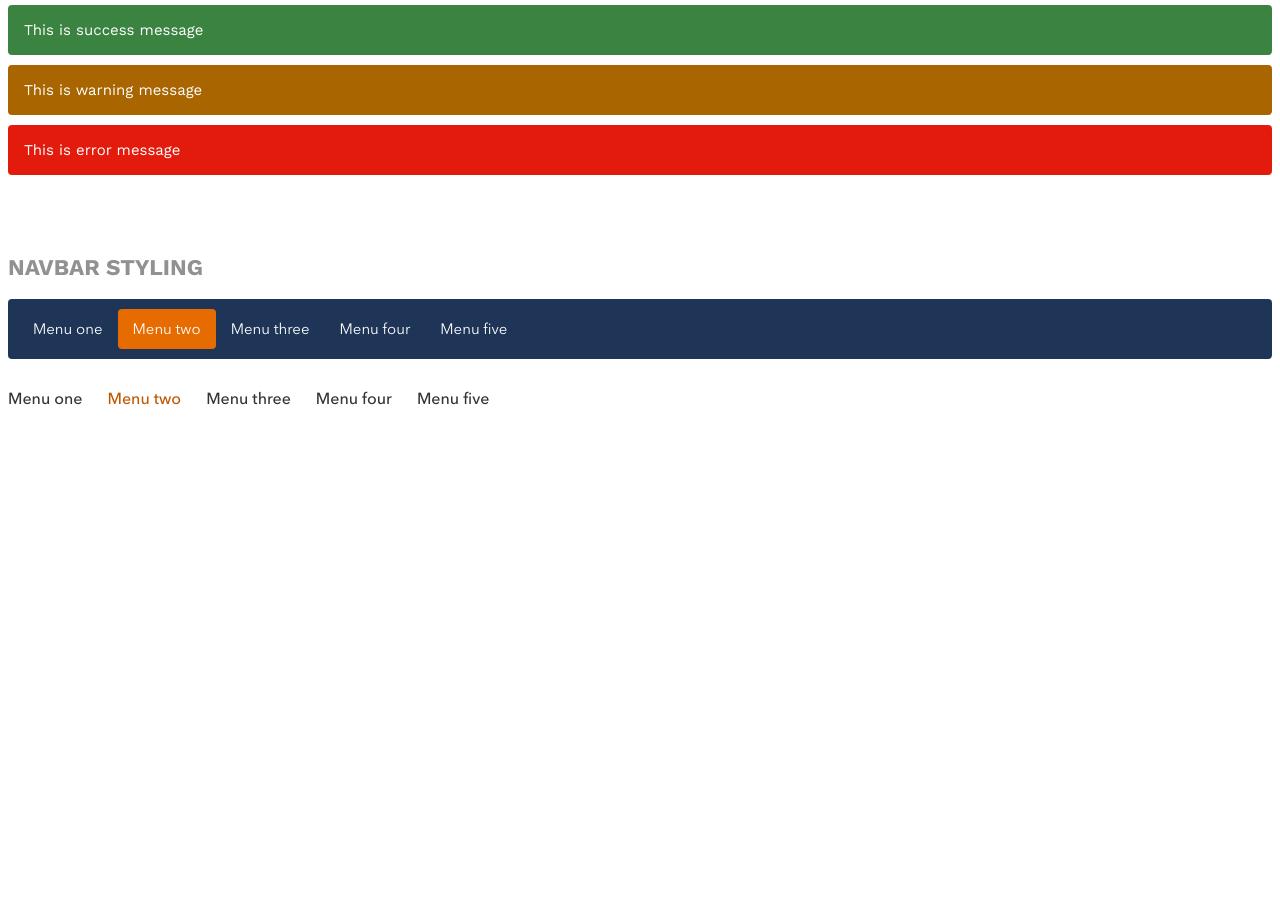
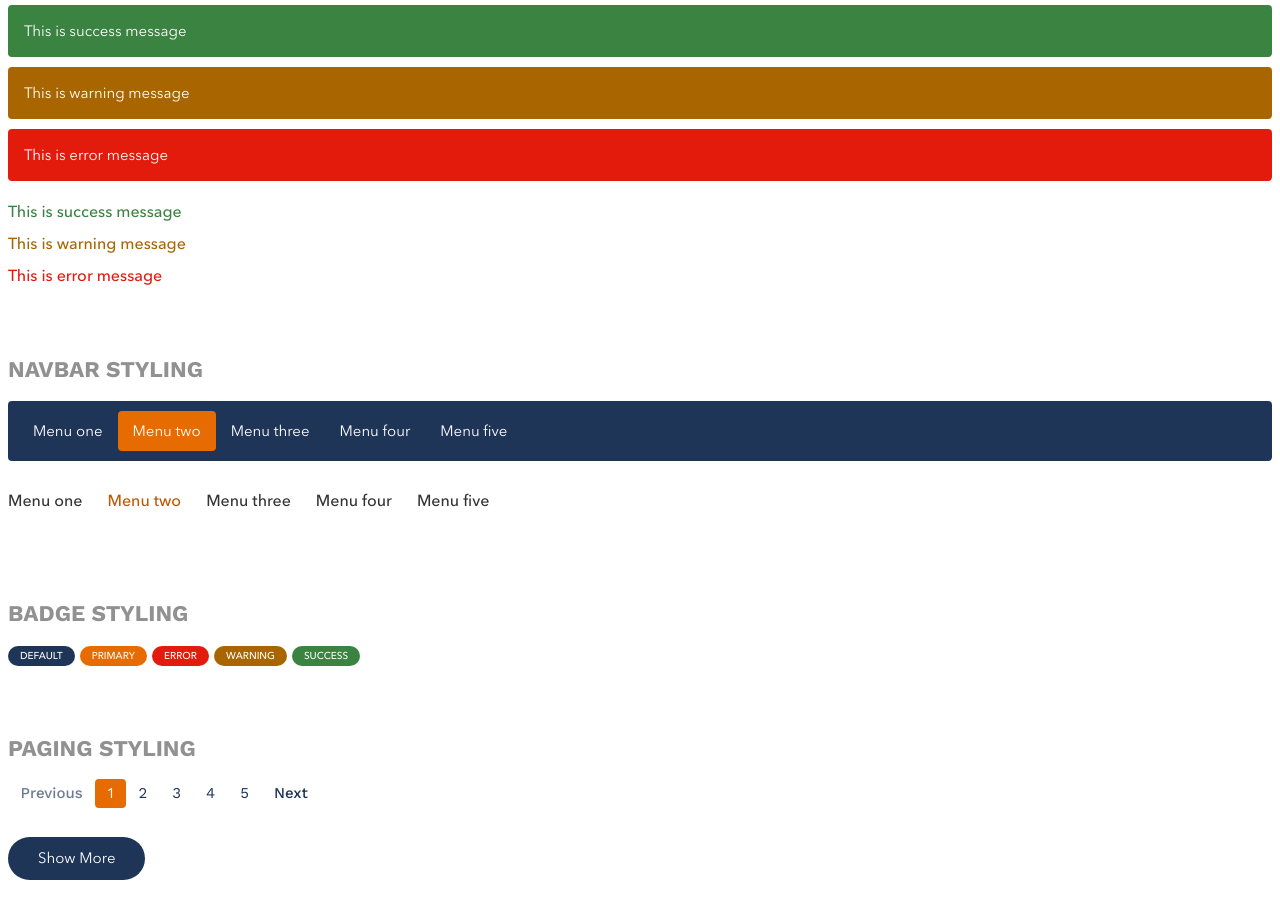
Before and after one commit to ID-Anish/ci-react-storybook, a React (Create React App) app: page / in a window 1280 px wide. Shown: the part 1300-2218 px from the top of the page. Before the commit the page ends 1788 px from the top, so only its background shows below. Built offline with nearby package versions, Linux system fonts and the light colour scheme.

Commit message:
Added new components and modified previous

```diff
--- a/src/App.js
+++ b/src/App.js
@@ -2,8 +2,10 @@ import React, { Component } from 'react';
 import { HeadingOne, HeadingTwo, HeadingThree, HeadingFour, HeadingFive, HeadingSix } from './components/heading';
 import { TableNormal, TableAlternateRowColor } from './components/tableElement';
 import { DefaultButton, PrimaryButton, SecondaryButton, LinkButton } from './components/button';
-import { AlertSuccess, AlertWarning, AlertError } from './components/alert';
+import { AlertSuccess, AlertWarning, AlertError, AlertSuccessText, AlertWarningText, AlertErrorText } from './components/alert';
 import { PrimaryNavigation, SecondaryNavigation } from './components/navigation';
+import { BadgeDefault, BadgePrimary, BadgeError, BadgeWarning, BadgeSuccess } from './components/badge';
+import { PagingNav, PagingShowmore } from './components/paging';
 
 
 class App extends Component {
@@ -46,6 +48,12 @@ class App extends Component {
           <AlertSuccess />
           <AlertWarning />
           <AlertError />
+
+          <div className="box mt-2">
+            <AlertSuccessText />
+            <AlertWarningText />
+            <AlertErrorText />
+          </div>
         </div>
 
         {/*****Navbar*****/}
@@ -55,7 +63,23 @@ class App extends Component {
           <SecondaryNavigation />
         </div>
 
-        {/*****Navbar*****/}
+        {/*****Badge*****/}
+        <div className="box mb-10">
+          <h2 className="page--heading-uppercase page--heading-grey">Badge styling</h2>
+          <BadgeDefault />
+          <BadgePrimary />
+          <BadgeError />
+          <BadgeWarning />
+          <BadgeSuccess />
+        </div>
+
+        {/*****Pagination*****/}
+        <div className="box mb-10">
+          <h2 className="page--heading-uppercase page--heading-grey">Paging styling</h2>
+          <PagingNav />
+          <PagingShowmore />
+
+        </div>
 
 
 
--- a/src/components/alert.js
+++ b/src/components/alert.js
@@ -6,6 +6,16 @@ class AlertSuccess extends Component{
     render(){
         return(
             <div className="alert alert--success" role="alert">
+                This is success message
+            </div>
+        );
+    }
+}
+
+class AlertSuccessText extends Component{
+    render(){
+        return(
+            <div className="alert--text alert--text-success mb-2" role="alert">
                 This is success message
             </div>
         );
@@ -23,6 +33,16 @@ class AlertWarning extends Component{
     }
 }
 
+class AlertWarningText extends Component{
+    render(){
+        return(
+            <div className="alert--text alert--text-warning mb-2" role="alert">
+                This is warning message
+            </div>
+        );
+    }
+}
+
 //alert error
 class AlertError extends Component{
     render(){
@@ -34,4 +54,14 @@ class AlertError extends Component{
     }
 }
 
-export { AlertSuccess, AlertWarning, AlertError };
+class AlertErrorText extends Component{
+    render(){
+        return(
+            <div className="alert--text alert--text-error" role="alert">
+                This is error message
+            </div>
+        );
+    }
+}
+
+export { AlertSuccess, AlertWarning, AlertError, AlertSuccessText, AlertWarningText, AlertErrorText };
--- /dev/null
+++ b/src/components/badge.js
@@ -0,0 +1,50 @@
+import React, { Component } from 'react';
+import '../stylesheets/components/_badge.scss';
+
+//default badge
+class BadgeDefault extends Component{
+    render(){
+        return(
+            <span className="badge badge--default mr-1">Default</span>
+        );
+    }
+}
+
+//primary badge
+class BadgePrimary extends Component{
+    render(){
+        return(
+            <span className="badge badge--primary mr-1">Primary</span>
+        );
+    }
+}
+
+//error badge
+class BadgeError extends Component{
+    render(){
+        return(
+            <span className="badge badge--error mr-1">Error</span>
+        );
+    }
+}
+
+//warning badge
+class BadgeWarning extends Component{
+    render(){
+        return(
+            <span className="badge badge--warning mr-1">Warning</span>
+        );
+    }
+}
+
+//success badge
+class BadgeSuccess extends Component{
+    render(){
+        return(
+            <span className="badge badge--success mr-1">Success</span>
+        );
+    }
+}
+
+
+export { BadgeDefault, BadgePrimary, BadgeError, BadgeWarning, BadgeSuccess };
--- a/src/components/navigation.js
+++ b/src/components/navigation.js
@@ -5,7 +5,7 @@ import '../stylesheets/components/_navigation.scss';
 class PrimaryNavigation extends Component{
     render(){
         return(
-            <ul className="navbar box m-0 p-0">
+            <ul className="navbar box m-0">
                 <li className="navbar--item">
                    <a href="!#" className="navbar--item-link">Menu one</a>
                 </li>
--- /dev/null
+++ b/src/components/paging.js
@@ -0,0 +1,28 @@
+import React, { Component } from 'react';
+import '../stylesheets/components/_pagination.scss';
+
+class PagingNav extends Component{
+    render(){
+        return(
+            <ul className="paging box m-0 p-0">
+                <li className="paging--item paging--item-btn"><a href="!#" className="paging--item-link is-disabled">Previous</a></li>
+                <li className="paging--item"><a href="!#" className="paging--item-link is-active">1</a></li>
+                <li className="paging--item"><a href="!#" className="paging--item-link">2</a></li>
+                <li className="paging--item"><a href="!#" className="paging--item-link">3</a></li>
+                <li className="paging--item"><a href="!#" className="paging--item-link">4</a></li>
+                <li className="paging--item"><a href="!#" className="paging--item-link">5</a></li>
+                <li className="paging--item paging--item-btn"><a href="!#" className="paging--item-link">Next</a></li>
+            </ul>
+        );
+    }
+}
+
+class PagingShowmore extends Component{
+    render(){
+        return(
+            <button className="btn paging--showmore mt-5">Show More</button>
+        );
+    }
+}
+
+export { PagingNav, PagingShowmore };
--- a/src/stylesheets/base/_base.scss
+++ b/src/stylesheets/base/_base.scss
@@ -3,109 +3,138 @@ html{font-size:10px;}
 body{font-family:$bodyFont;font-size:1.5rem;}
 .box{display: inline-block;width: 100%;box-sizing: border-box;}
 
+//***Spacing***
   //margin
-  .m-0{margin:0;}
+  .m{
+    &-0{margin:0;}
+    &-1{margin:($spacer * .5) !important;}
+    &-2{margin:($spacer * 1) !important;}
+    &-3{margin:($spacer * 1.5) !important;}
+    &-4{margin:($spacer * 2) !important;}
+    &-5{margin:($spacer * 2.5) !important;}
+  }
   //margin top
-  .mt-0{margin-top:0;}
-  .mt-1{margin-top:.5rem;}
-  .mt-2{margin-top:1rem;}
-  .mt-3{margin-top:1.5rem;}
-  .mt-4{margin-top:2rem;}
-  .mt-5{margin-top:2.5rem;}
-  .mt-6{margin-top:3rem;}
-  .mt-7{margin-top:3.5rem;}
-  .mt-8{margin-top:4rem;}
-  .mt-9{margin-top:4.5rem;}
-  .mt-10{margin-top:5rem;}
+  .mt{
+    &-0{margin-top:0;}
+    &-1{margin-top:($spacer * .5) !important;}
+    &-2{margin-top:($spacer * 1) !important;}
+    &-3{margin-top:($spacer * 1.5) !important;}
+    &-4{margin-top:($spacer * 2) !important;}
+    &-5{margin-top:($spacer * 2.5) !important;}
+    &-6{margin-top:($spacer * 3) !important;}
+    &-7{margin-top:($spacer * 3.5) !important;}
+    &-8{margin-top:($spacer * 4) !important;}
+    &-9{margin-top:($spacer * 4.5) !important;}
+    &-10{margin-top:($spacer * 5) !important;}
+  }
   //margin bottom
-  .mb-0{margin-bottom:0;}
-  .mb-1{margin-bottom:5px;}
-  .mb-2{margin-bottom:1rem;}
-  .mb-3{margin-bottom:1.5rem;}
-  .mb-4{margin-bottom:2rem;}
-  .mb-5{margin-bottom:2.5rem;}
-  .mb-6{margin-bottom:3rem;}
-  .mb-7{margin-bottom:3.5rem;}
-  .mb-8{margin-bottom:4rem;}
-  .mb-9{margin-bottom:4.5rem;}
-  .mb-10{margin-bottom:5rem;}
+  .mb{
+    &-0{margin-bottom:0 !important;}
+    &-1{margin-bottom:($spacer * .5) !important;}
+    &-2{margin-bottom:($spacer * 1) !important;}
+    &-3{margin-bottom:($spacer * 1.5) !important;}
+    &-4{margin-bottom:($spacer * 2) !important;}
+    &-5{margin-bottom:($spacer * 2.5) !important;}
+    &-6{margin-bottom:($spacer * 3) !important;}
+    &-7{margin-bottom:($spacer * 3.5) !important;}
+    &-8{margin-bottom:($spacer * 4) !important;}
+    &-9{margin-bottom:($spacer * 4.5) !important;}
+    &-10{margin-bottom:($spacer * 5) !important;}
+  }
   //margin left
-  .ml-0{margin-left:0;}
-  .ml-1{margin-left:5px;}
-  .ml-2{margin-left:1rem;}
-  .ml-3{margin-left:1.5rem;}
-  .ml-4{margin-left:2rem;}
-  .ml-5{margin-left:2.5rem;}
-  .ml-6{margin-left:3rem;}
-  .ml-7{margin-left:3.5rem;}
-  .ml-8{margin-left:4rem;}
-  .ml-9{margin-left:4.5rem;}
-  .ml-10{margin-left:5rem;}
+  .ml{
+    &-0{margin-left:0 !important;}
+    &-1{margin-left:($spacer * .5) !important;}
+    &-2{margin-left:($spacer * 1) !important;}
+    &-3{margin-left:($spacer * 1.5) !important;}
+    &-4{margin-left:($spacer * 2) !important;}
+    &-5{margin-left:($spacer * 2.5) !important;}
+    &-6{margin-left:($spacer * 3) !important;}
+    &-7{margin-left:($spacer * 3.5) !important;}
+    &-8{margin-left:($spacer * 4) !important;}
+    &-9{margin-left:($spacer * 4.5) !important;}
+    &-10{margin-left:($spacer * 5) !important;}
+  }
   //margin right
-  .mr-0{margin-right:0;}
-  .mr-1{margin-right:5px;}
-  .mr-2{margin-right:1rem;}
-  .mr-3{margin-right:1.5rem;}
-  .mr-4{margin-right:2rem;}
-  .mr-5{margin-right:2.5rem;}
-  .mr-6{margin-right:3rem;}
-  .mr-7{margin-right:3.5rem;}
-  .mr-8{margin-right:4rem;}
-  .mr-9{margin-right:4.5rem;}
-  .mr-10{margin-right:5rem;}
-
+  .mr{
+    &-0{margin-right:0 !important;}
+    &-1{margin-right:($spacer * .5) !important;}
+    &-2{margin-right:($spacer) !important;}
+    &-3{margin-right:($spacer * 1.5) !important;}
+    &-4{margin-right:($spacer * 2) !important;}
+    &-5{margin-right:($spacer * 2.5) !important;}
+    &-6{margin-right:($spacer * 3) !important;}
+    &-7{margin-right:($spacer * 3.5) !important;}
+    &-8{margin-right:($spacer * 4) !important;}
+    &-9{margin-right:($spacer * 4.5) !important;}
+    &-10{margin-right:($spacer * 5) !important;}
+  }
 
   //padding
-  .p-0{padding:0;}
+  .p{
+    &-0{padding:0 !important;}
+    &-1{padding:($spacer * .5) !important;}
+    &-2{padding:($spacer * 1) !important;}
+    &-3{padding:($spacer * 1.5) !important;}
+    &-4{padding:($spacer * 2) !important;}
+    &-5{padding:($spacer * 2.5) !important;}
+  }
   //padding top
-  .pt-0{padding-top:0;}
-  .pt-1{padding-top:5px;}
-  .pt-2{padding-top:1rem;}
-  .pt-3{padding-top:1.5rem;}
-  .pt-4{padding-top:2rem;}
-  .pt-5{padding-top:2.5rem;}
-  .pt-6{padding-top:3rem;}
-  .pt-7{padding-top:3.5rem;}
-  .pt-8{padding-top:4rem;}
-  .pt-9{padding-top:4.5rem;}
-  .pt-10{padding-top:5rem;}
+  .pt{
+    &-0{padding-top:0 !important;}
+    &-1{padding-top:($spacer * .5) !important;}
+    &-2{padding-top:($spacer * 1) !important;}
+    &-3{padding-top:($spacer * 1.5) !important;}
+    &-4{padding-top:($spacer * 2) !important;}
+    &-5{padding-top:($spacer * 2.5) !important;}
+    &-6{padding-top:($spacer * 3) !important;}
+    &-7{padding-top:($spacer * 3.5) !important;}
+    &-8{padding-top:($spacer * 4) !important;}
+    &-9{padding-top:($spacer * 4.5) !important;}
+    &-10{padding-top:($spacer * 5) !important;}
+  }
   //padding bottom
-  .pb-0{padding-bottom:0;}
-  .pb-1{padding-bottom:5px;}
-  .pb-2{padding-bottom:1rem;}
-  .pb-3{padding-bottom:1.5rem;}
-  .pb-4{padding-bottom:2rem;}
-  .pb-5{padding-bottom:2.5rem;}
-  .pb-6{padding-bottom:3rem;}
-  .pb-7{padding-bottom:3.5rem;}
-  .pb-8{padding-bottom:4rem;}
-  .pb-9{padding-bottom:4.5rem;}
-  .pb-10{padding-bottom:5rem;}
+  .pb{
+    &-0{padding-bottom:0 !important;}
+    &-1{padding-bottom:($spacer * .5) !important;}
+    &-2{padding-bottom:($spacer * 1) !important;}
+    &-3{padding-bottom:($spacer * 1.5) !important;}
+    &-4{padding-bottom:($spacer * 2) !important;}
+    &-5{padding-bottom:($spacer * 2.5) !important;}
+    &-6{padding-bottom:($spacer * 3) !important;}
+    &-7{padding-bottom:($spacer * 3.5) !important;}
+    &-8{padding-bottom:($spacer * 4) !important;}
+    &-9{padding-bottom:($spacer * 4.5) !important;}
+    &-10{padding-bottom:($spacer * 5) !important;}
+  }
   //padding left
-  .pl-0{padding-left:0;}
-  .pl-1{padding-left:5px;}
-  .pl-2{padding-left:1rem;}
-  .pl-3{padding-left:1.5rem;}
-  .pl-4{padding-left:2rem;}
-  .pl-5{padding-left:2.5rem;}
-  .pl-6{padding-left:3rem;}
-  .pl-7{padding-left:3.5rem;}
-  .pl-8{padding-left:4rem;}
-  .pl-9{padding-left:4.5rem;}
-  .pl-10{padding-left:5rem;}
+  .pl{
+    &-0{padding-left:0 !important;}
+    &-1{padding-left:($spacer * .5) !important;}
+    &-2{padding-left:($spacer * 1) !important;}
+    &-3{padding-left:($spacer * 1.5) !important;}
+    &-4{padding-left:($spacer * 2) !important;}
+    &-5{padding-left:($spacer * 2.5) !important;}
+    &-6{padding-left:($spacer * 3) !important;}
+    &-7{padding-left:($spacer * 3.5) !important;}
+    &-8{padding-left:($spacer * 4) !important;}
+    &-9{padding-left:($spacer * 4.5) !important;}
+    &-10{padding-left:($spacer * 5) !important;}
+  }
   //padding right
-  .pr-0{padding-right:0;}
-  .pr-1{padding-right:5px;}
-  .pr-2{padding-right:1rem;}
-  .pr-3{padding-right:1.5rem;}
-  .pr-4{padding-right:2rem;}
-  .pr-5{padding-right:2.5rem;}
-  .pr-6{padding-right:3rem;}
-  .pr-7{padding-right:3.5rem;}
-  .pr-8{padding-right:4rem;}
-  .pr-9{padding-right:4.5rem;}
-  .pr-10{padding-right:5rem;}
-
+  .pr{
+    &-0{padding-right:0 !important;}
+    &-1{padding-right:($spacer * .5) !important;}
+    &-2{padding-right:($spacer) !important;}
+    &-3{padding-right:($spacer * 1.5) !important;}
+    &-4{padding-right:($spacer * 2) !important;}
+    &-5{padding-right:($spacer * 2.5) !important;}
+    &-6{padding-right:($spacer * 3) !important;}
+    &-7{padding-right:($spacer * 3.5) !important;}
+    &-8{padding-right:($spacer * 4) !important;}
+    &-9{padding-right:($spacer * 4.5) !important;}
+    &-10{padding-right:($spacer * 5) !important;}
+  }
 
   //alignment
   .align-center{text-align: center;}
--- a/src/stylesheets/components/_alert.scss
+++ b/src/stylesheets/components/_alert.scss
@@ -6,6 +6,8 @@
     margin-bottom: 1rem;
     border: 1px solid transparent;
     border-radius: $borderRadius;
+    font-family: $AvenirNormal;
+    font-size: 1.5rem;
     color: $alertColor;
     a{
         font-weight: 500;
@@ -15,13 +17,28 @@
             text-decoration:underline;
         }
     }
+
+    &--success{
+        background-color: $successBackColor;
+    }
+    &--warning{
+        background-color: $warningBackColor;
+    }
+    &--error{
+        background-color: $errorBackColor;
+    }
 }
-.alert--success{
-    background-color: $successBackColor;
+
+.alert--text{
+    font-family: $AvenirMedium;
+    font-size: 1.6rem;
+    &-success{
+        color: $successTextColor;
+    }
+    &-warning{
+        color: $warningTextColor;
+    }
+    &-error{
+        color: $errorTextColor;
+    }
 }
-.alert--warning{
-    background-color: $warningBackColor;
-}
-.alert--error{
-    background-color: $errorBackColor;
-}
--- /dev/null
+++ b/src/stylesheets/components/_badge.scss
@@ -0,0 +1,31 @@
+@import '../base/_variables.scss';
+
+.badge{
+    color: $whiteColor;
+    display: inline-block;
+    padding: .5rem 1.2rem;
+    font-size: 1rem;
+    text-align: center;
+    font-family: $AvenirMedium;
+    line-height: 1;
+    white-space: nowrap;
+    border-radius: 1.2rem;
+    text-transform: uppercase;
+    vertical-align: baseline;
+
+    &--default{
+        background-color: $defaultColor;
+    }
+    &--primary{
+        background-color: $primaryColor;
+    }
+    &--error{
+        background-color: $errorBackColor;
+    }
+    &--warning{
+        background-color: $warningBackColor;
+    }
+    &--success{
+        background-color: $successBackColor;
+    }
+}
--- /dev/null
+++ b/src/stylesheets/components/_pagination.scss
@@ -0,0 +1,43 @@
+@import '../base/_variables.scss';
+
+.paging{
+    &--item{
+        float: left;
+        list-style-type: none;
+        &-link{
+            position: relative;
+            display: inline-block;
+            padding: .5rem 1.25rem;
+            line-height: 1.25;
+            color: $defaultColor;
+            text-decoration: none;
+            border-radius: $borderRadius;
+            transition: $transitionAll;
+            &:hover{
+                background-color: $lightGreyColor;
+            }
+            &.is-active{
+                color: $whiteColor;
+                background-color: $primaryColor;
+                &:hover{background-color: $primaryColor;}
+            }
+            &.is-disabled{
+                opacity: .65;
+                cursor: default;
+                &:hover{background: none;}
+            }
+
+        }
+        &-btn{
+            font-weight: 500;
+        }
+    }
+}
+
+.paging--showmore{
+    padding: 1rem 3rem;
+    background-color: $defaultColor;
+    color: $whiteColor;
+    border-radius: 2.5rem;
+    &:hover{background-color: darken($defaultColor, 8%);}
+}
```
Also changed, not shown: src/stylesheets/base/_variables.scss (+7 -1 lines).
